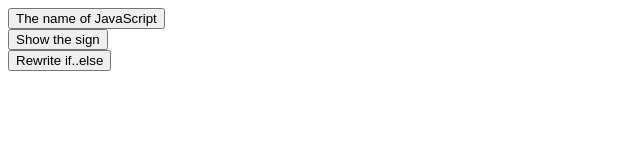
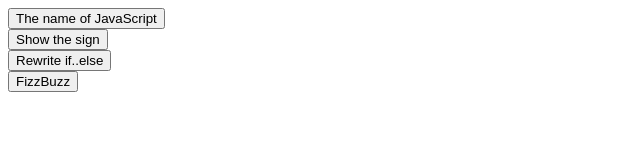
Before and after one commit to apmwebdev/odin-js-practice, a plain HTML site: page index.html in a window 1280 px wide. Shown: the whole page, without its empty margins (0-640 px from the left). Drawn offline with Linux system fonts and the light colour scheme.

Commit message:
Add FizzBuzz logic

```diff
--- a/index.html
+++ b/index.html
@@ -46,9 +46,30 @@
         str.slice(0,1).toUpperCase() + str.slice(1).toLowerCase();
       const lastLetter = (str) => str.slice(-1);
 
+      const fizzBuzz = () => {
+        let num = parseInt(prompt('Pick a positive integer'));
+        if (num < 1 || !Number.isInteger(num)) {
+          alert('That wasn\'t a positive integer');
+          return false;
+        }
+        for (let i=0; i < num; i++) {
+          let counter = i + 1;
+          if (counter % 3 === 0 && counter % 5 === 0) {
+            console.log('FizzBuzz');
+          } else if (counter % 3 === 0) {
+            console.log('Fizz');
+          } else if (counter % 5 === 0) {
+            console.log('Buzz');
+          } else {
+            console.log(counter);
+          }
+        }
+      }
+
     </script>
     <button onclick="jsName()">The name of JavaScript</button>
     <br><button onclick="showTheSign()">Show the sign</button>
     <br><button onclick="rewriteIfElse()">Rewrite if..else</button>
+    <br><button onclick="fizzBuzz()">FizzBuzz</button>
   </body>
 </html>
```
